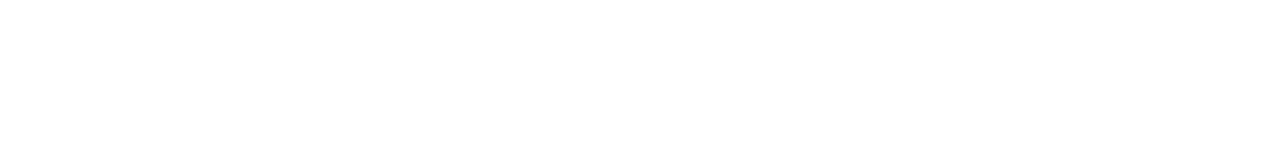
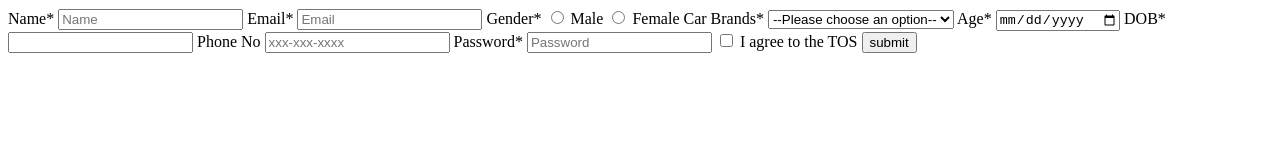
Before and after one commit to acciojob/signup-form-car-Amit17214, a website: page main.html in a window 1280 px wide. Drawn offline with Linux system fonts and the light colour scheme.

Commit message:
created a submission

```diff
--- a/main.html
+++ b/main.html
@@ -7,6 +7,46 @@
 </head>
 
 <body>
+	<form method="post">
+		<label for="name">Name*</label>
+		<input type="text"id="name" placeholder="Name" required>
+
+		<label for="email">Email*</label>
+		<input type="email" id="email" placeholder="Email" required>
+
+		<label for="gender">Gender*</label>
+		<input type="radio" id="gender_m" name="gender" required>
+        <label for="gender_m">Male</label>
+		<input type="radio" id="gender_f" name="gender" required>
+		<label for="gender_f">Female</label>
+
+		<label for="cars">Car Brands*</label>
+		<select id="cars" required>
+			<option disabled selected>--Please choose an option--</option>
+			<option value="bmw">BMW</option>
+			<option value="audi">Audi</option>
+			<option value="mercedez">Mercedez</option>
+		</select>
+
+		<label for="age">Age*</label>
+		<input type="date" id="age" placeholder="Age" required>
+
+		<label for="dob">DOB*</label>
+		<input type="number" id="dob" required>
+
+		<label for="tel">Phone No</label>
+		<input type="tel" id="tel" placeholder="xxx-xxx-xxxx">
+
+		<label for="password">Password*</label>
+		<input type="password" id="password" placeholder="Password" required>
+
+
+		<input type="checkbox" id="tos" required>
+        <label for="tos"> I agree to the TOS</label>
+
+		<button type="submit">submit</button>
+
+	</form>
 	<!-- the entire body must be written by student -->
     <script type="text/javascript" src="./script.js">
 </script>
```
